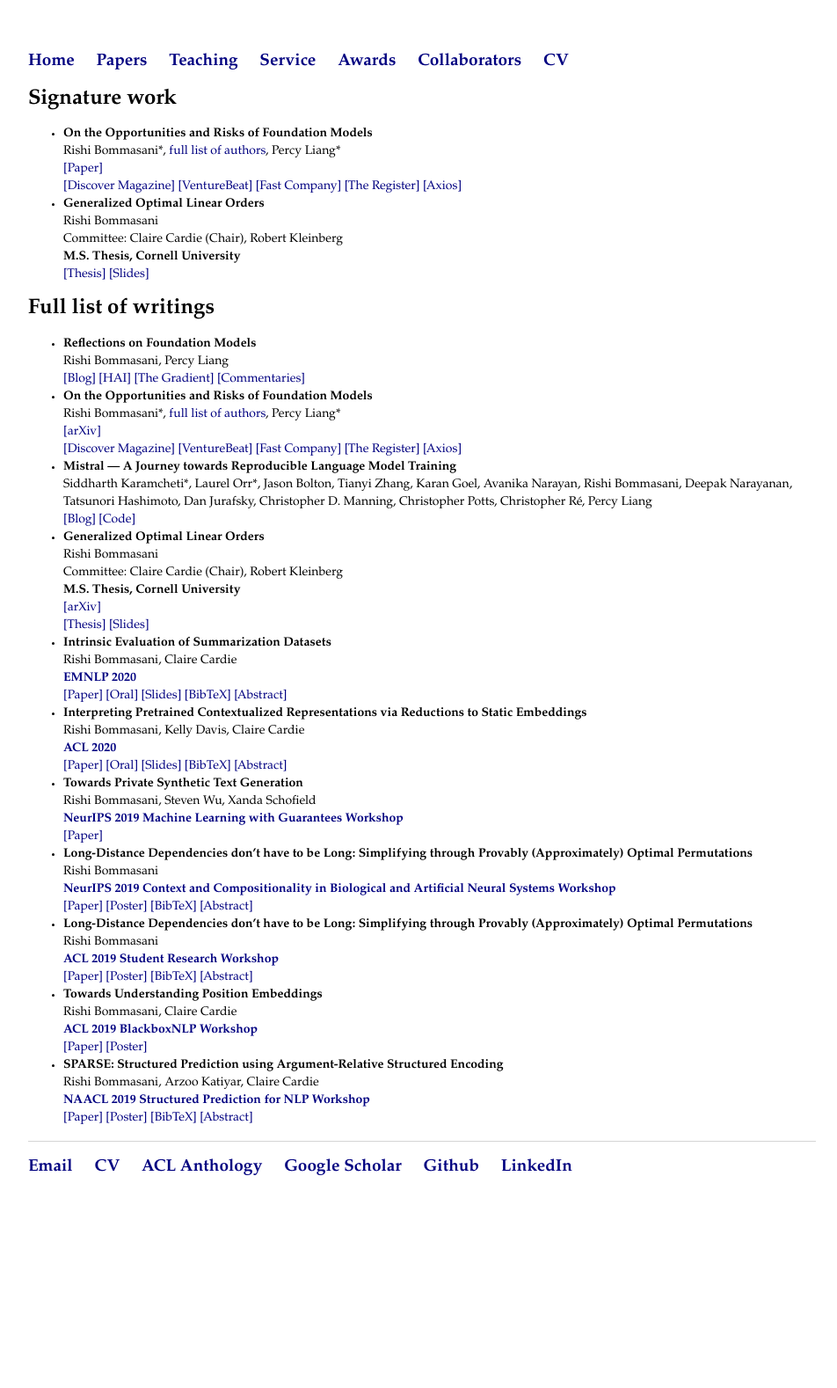
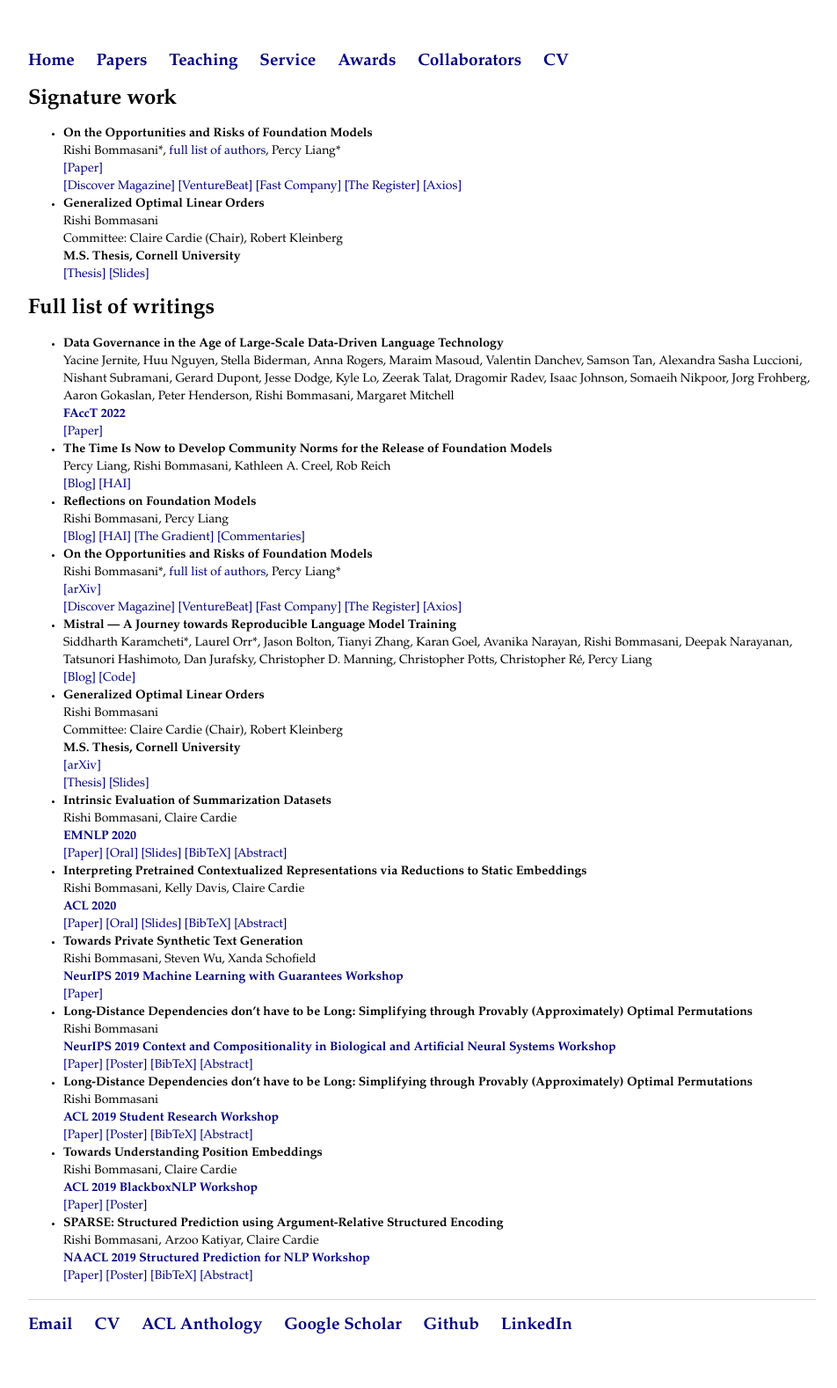
Before and after one commit to rishibommasani/rishibommasani.github.io, a Jekyll site: the page built from papers/index.html, in a window 1280 px wide. Shown: the whole page at 88% size, without its empty margins (160-1112 px from the left). Built offline with Jekyll 4.4.1, drawn with Linux system fonts in a browser that asks for light colours; before the commit the page ends 1398 px from its top, so only the background shows below that.

Commit message:
Update index.html

```diff
--- a/papers/index.html
+++ b/papers/index.html
@@ -20,6 +20,17 @@ title: Papers
 
 	<h1>Full list of writings</h1>
 	<ul>
+	<li><b> Data Governance in the Age of Large-Scale Data-Driven Language Technology </b>
+		<br> Yacine Jernite, Huu Nguyen, Stella Biderman, Anna Rogers, Maraim Masoud, Valentin Danchev, Samson Tan, Alexandra Sasha Luccioni, Nishant Subramani, Gerard Dupont, Jesse Dodge, Kyle Lo, Zeerak Talat, Dragomir Radev, Isaac Johnson, Somaeih Nikpoor, Jorg Frohberg, Aaron Gokaslan, Peter Henderson, Rishi Bommasani, Margaret Mitchell
+		<br> <b> <a href="https://facctconference.org/2022/s">FAccT 2022</a> </b>
+		<br> <a href="https://yjernite.github.io/content/LangDataGov.pdf">[Paper]</a> </li>
+	</li>
+
+	<li><b> The Time Is Now to Develop Community Norms for the Release of Foundation Models </b>
+		<br> Percy Liang, Rishi Bommasani, Kathleen A. Creel, Rob Reich
+		<br> <a href="https://crfm.stanford.edu/2022/05/17/community-norms.html"> [Blog] </a> <a href="https://hai.stanford.edu/news/time-now-develop-community-norms-release-foundation-models"> [HAI] </a> </li>
+	</li>
+
 	<li><b> Reflections on Foundation Models </b>
 		<br> Rishi Bommasani, Percy Liang
 		<br> <a href="https://crfm.stanford.edu/2021/10/18/reflections.html"> [Blog] </a> <a href="https://hai.stanford.edu/news/reflections-foundation-models"> [HAI] </a> <a href="https://thegradient.pub/reflections-on-foundation-models/"> [The Gradient] </a> <a href="https://crfm.stanford.edu/2021/10/18/commentaries.html"> [Commentaries] </a> </li>
```
